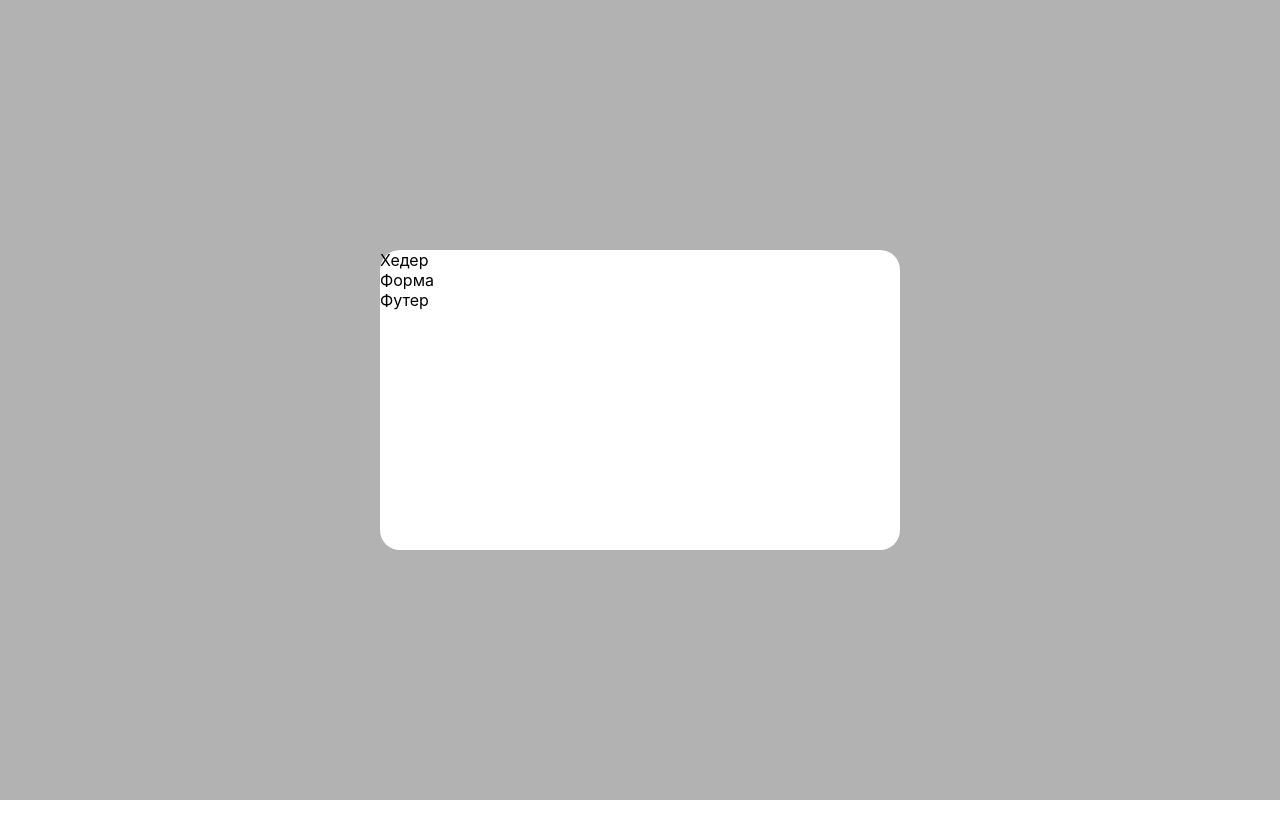
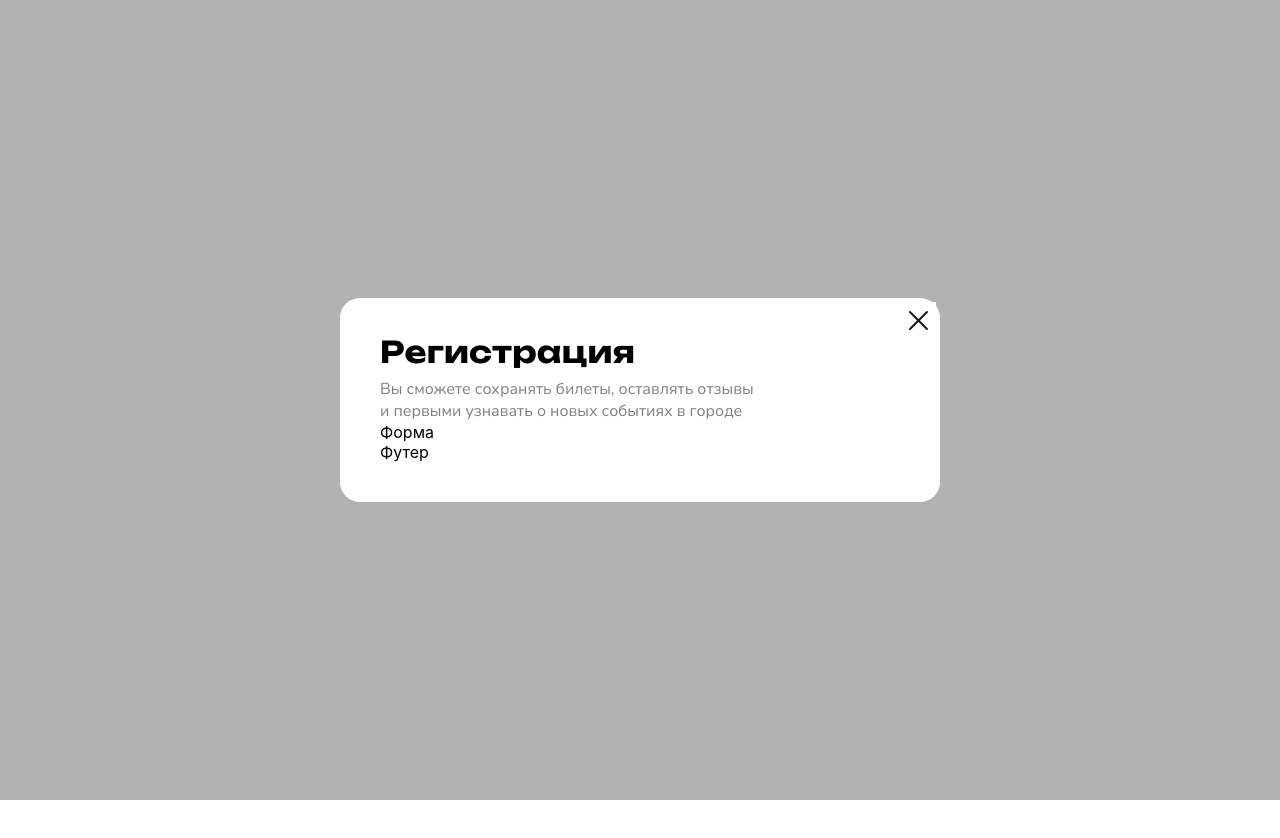
Before and after one commit to by-the-ticket-take-the-ride/frontend, a React (Create React App) app: page / in a window 1280 px wide. Shown: the top 838 px of the page. Built offline with nearby package versions, Linux system fonts and the light colour scheme.

Commit message:
feat: верстка header в блоке реегистрации

```diff
--- a/src/App.css
+++ b/src/App.css
@@ -0,0 +1,4 @@
+.text-reset {
+  margin: 0;
+  padding: 0;
+}
--- a/src/components/Main/AuthPopup/AuthPopup.css
+++ /dev/null
@@ -1,6 +0,0 @@
-.popup-auth {
-  width: 520px;
-  height: 300px;
-  border-radius: 20px;
-  background-color: #fff;
-}
--- a/src/components/Main/AuthTop/AuthTop.css
+++ b/src/components/Main/AuthTop/AuthTop.css
@@ -0,0 +1,22 @@
+.popup-auth__header {
+}
+.popup-auth__header-text {
+  font-family: "Unbounded";
+  font-size: 30px;
+  font-weight: 700;
+  line-height: 32px;
+  letter-spacing: 0.005em;
+  text-align: left;
+  color: #000;
+}
+.popup-auth__sub-text {
+  margin-top: 8px;
+
+  font-family: "Nunito Sans";
+  font-size: 16px;
+  font-weight: 400;
+  line-height: 22px;
+  letter-spacing: 0px;
+  text-align: left;
+  color: rgba(0, 0, 0, .5);
+}
--- a/src/components/Main/AuthTop/AuthTop.jsx
+++ b/src/components/Main/AuthTop/AuthTop.jsx
@@ -3,7 +3,14 @@ import "./AuthTop.css";
 function AuthTop() {
   return (
     <div className="popup-auth__header">
-      Хедер
+      <h1 className="popup-auth__header-text text-reset">
+        Регистрация
+      </h1>
+
+      <p className="popup-auth__sub-text text-reset">
+      Вы сможете сохранять билеты, оставлять отзывы <br></br>
+      и первыми узнавать о новых событиях в городе
+      </p>
     </div>
   );
 }
--- /dev/null
+++ b/src/components/Main/PopupAuth/PopupAuth.css
@@ -0,0 +1,24 @@
+.popup-auth {
+  position: relative;
+  width: 520px;
+  border-radius: 20px;
+  background-color: #fff;
+
+  padding: 40px 40px 40px 40px;
+}
+.popup-auth__close-icon {
+  position: absolute;
+  top: 4px;
+  right: 4px;
+  width: 36px;
+  height: 36px;
+
+  background-color: transparent;
+  background-image: url(../../../images/close-icon.svg);
+  background-repeat: no-repeat;
+  background-size: auto;
+  background-position: center;
+
+  border: none;
+  cursor: pointer;
+}
--- a/src/components/Main/AuthPopup/AuthPopup.jsx
+++ b/src/components/Main/PopupAuth/PopupAuth.jsx
@@ -1,12 +1,13 @@
-import "./AuthPopup.css";
+import "./PopupAuth.css";
 import AuthTop from "../AuthTop/AuthTop";
 import AuthForm from "../AuthForm/AuthForm";
 import AuthBottom from "../AuthBottom/AuthBottom";
 
 
-function AuthPopup() {
+function PopupAuth() {
   return (
     <div className="popup-auth">
+      <button className="popup-auth__close-icon"></button>
       <AuthTop/>
       <AuthForm/>
       <AuthBottom/>
@@ -14,4 +15,4 @@ function AuthPopup() {
   );
 }
 
-export default AuthPopup;
+export default PopupAuth;
--- a/src/components/Main/Register/Register.jsx
+++ b/src/components/Main/Register/Register.jsx
@@ -1,8 +1,8 @@
-import AuthPopup from "../AuthPopup/AuthPopup";
+import PopupAuth from "../PopupAuth/PopupAuth";
 
 function Register() {
   return (
-    <AuthPopup/>
+    <PopupAuth/>
   );
 }
 
```
Also changed, not shown: src/images/close-icon.svg (added).
